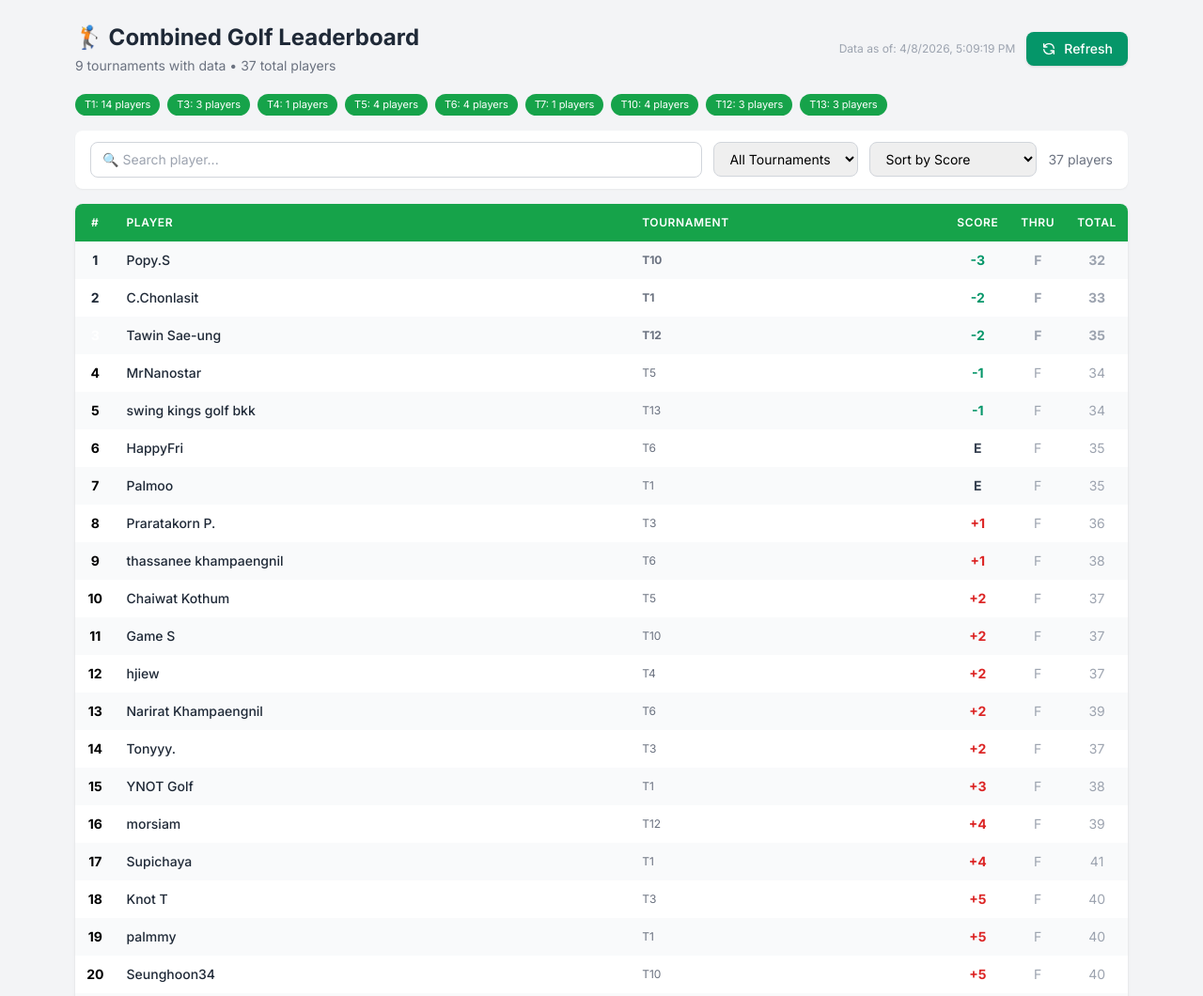
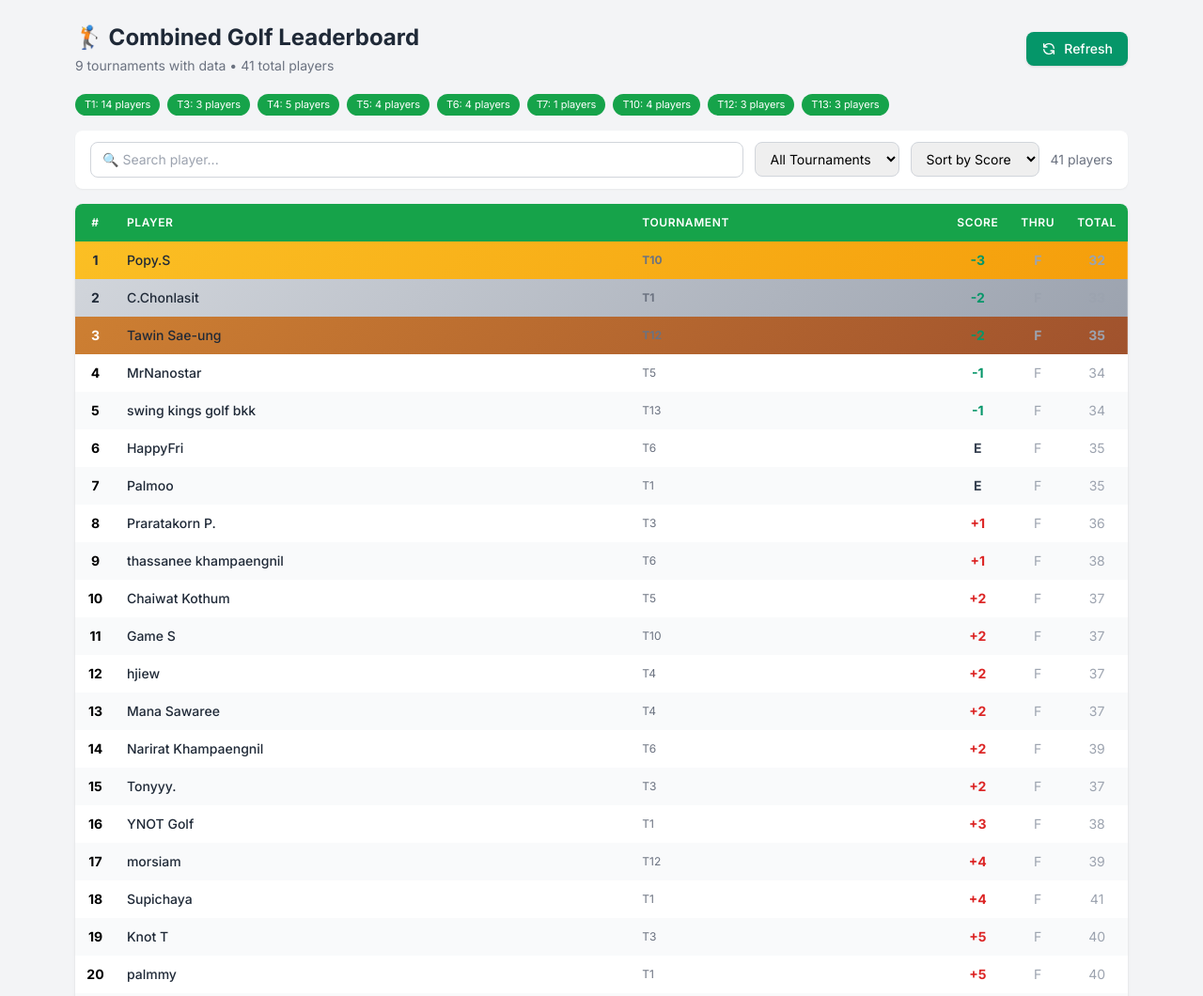
Before and after one commit to baroad06/singha-golf-leaderboard, a plain HTML site: page landing.html in a window 1280 px wide. Shown: the top 1060 px of the page at 94% size. Drawn offline with nearby package versions, Linux system fonts and the light colour scheme.

Commit message:
Fix: embed data directly in landing.html (no external fetch)

```diff
--- a/landing.html
+++ b/landing.html
@@ -9,21 +9,18 @@
   <style>
     body { font-family: 'Inter', sans-serif; background: #f3f4f6; }
     .th { background-color: #16a34a; color: white; }
-    .rank-1 { background: linear-gradient(135deg, #fbbf24, #f59e0b); color: #1f2937; font-weight: 800; }
-    .rank-2 { background: linear-gradient(135deg, #d1d5db, #9ca3af); color: #1f2937; font-weight: 700; }
-    .rank-3 { background: linear-gradient(135deg, #cd7f32, #a0522d); color: white; font-weight: 700; }
+    .rank-1 { background: linear-gradient(135deg, #fbbf24, #f59e0b) !important; color: #1f2937; font-weight: 800; }
+    .rank-2 { background: linear-gradient(135deg, #d1d5db, #9ca3af) !important; color: #1f2937; font-weight: 700; }
+    .rank-3 { background: linear-gradient(135deg, #cd7f32, #a0522d) !important; color: white; font-weight: 700; }
     .even { background: #f9fafb; }
     .odd { background: #ffffff; }
     .score-neg { color: #059669; font-weight: 700; }
     .score-pos { color: #dc2626; font-weight: 600; }
     .score-zero { color: #374151; font-weight: 700; }
-    .refresh-btn { transition: transform 0.1s; }
-    .refresh-btn:active { transform: scale(0.96); }
     .tournament-chip { background: #16a34a; color: white; font-size: 11px; padding: 3px 10px; border-radius: 9999px; cursor: pointer; transition: background 0.2s; }
     .tournament-chip:hover { background: #15803d; }
     .tournament-chip.inactive { background: #9ca3af; }
     .tournament-chip.no-data { background: #e5e7eb; color: #6b7280; cursor: default; }
-    .tournament-chip.no-data:hover { background: #e5e7eb; }
   </style>
 </head>
 <body>
@@ -33,17 +30,14 @@
     <div class="flex items-center justify-between mb-5">
       <div>
         <h1 class="text-2xl font-bold text-gray-800">🏌️ Combined Golf Leaderboard</h1>
-        <p class="text-sm text-gray-500 mt-1" id="subtitle">—</p>
+        <p class="text-sm text-gray-500 mt-1" id="subtitle">Loading...</p>
       </div>
-      <div class="flex items-center gap-3">
-        <div id="lastUpdated" class="text-xs text-gray-400"></div>
-        <button id="refreshBtn" onclick="refreshData()" class="refresh-btn flex items-center gap-2 bg-emerald-600 hover:bg-emerald-700 text-white px-4 py-2 rounded-lg text-sm font-medium shadow">
-          <svg id="refreshIcon" class="w-4 h-4" fill="none" stroke="currentColor" viewBox="0 0 24 24">
-            <path stroke-linecap="round" stroke-linejoin="round" stroke-width="2" d="M4 4v5h.582m15.356 2A8.001 8.001 0 004.582 9m0 0H9m11 11v-5h-.581m0 0a8.003 8.003 0 01-15.357-2m15.357 2H15"/>
-          </svg>
-          <span id="refreshLabel">Refresh</span>
-        </button>
-      </div>
+      <button onclick="location.reload()" class="flex items-center gap-2 bg-emerald-600 hover:bg-emerald-700 text-white px-4 py-2 rounded-lg text-sm font-medium shadow transition-all active:scale-95">
+        <svg class="w-4 h-4" fill="none" stroke="currentColor" viewBox="0 0 24 24">
+          <path stroke-linecap="round" stroke-linejoin="round" stroke-width="2" d="M4 4v5h.582m15.356 2A8.001 8.001 0 004.582 9m0 0H9m11 11v-5h-.581m0 0a8.003 8.003 0 01-15.357-2m15.357 2H15"/>
+        </svg>
+        Refresh
+      </button>
     </div>
 
     <!-- Tournament pills -->
@@ -58,7 +52,6 @@
       <select id="sortSelect" onchange="renderTable()" class="text-sm border border-gray-300 rounded-lg px-3 py-2 focus:outline-none focus:ring-2 focus:ring-emerald-500">
         <option value="score">Sort by Score</option>
         <option value="name">Sort by Name</option>
-        <option value="tournament">Sort by Tournament</option>
       </select>
       <div class="ml-auto text-sm text-gray-500" id="totalCount">—</div>
     </div>
@@ -72,7 +65,7 @@
               <th class="px-3 py-3 text-center text-xs font-semibold uppercase tracking-wider w-10 cursor-pointer" onclick="toggleSort()" title="Toggle sort">#</th>
               <th class="px-3 py-3 text-left text-xs font-semibold uppercase tracking-wider">Player</th>
               <th class="px-3 py-3 text-left text-xs font-semibold uppercase tracking-wider">Tournament</th>
-              <th class="px-3 py-3 text-center text-xs font-semibold uppercase tracking-wider w-16 cursor-pointer" onclick="toggleSort()" title="Toggle sort">Score</th>
+              <th class="px-3 py-3 text-center text-xs font-semibold uppercase tracking-wider w-16 cursor-pointer" onclick="toggleSort()">Score</th>
               <th class="px-3 py-3 text-center text-xs font-semibold uppercase tracking-wider w-12">Thru</th>
               <th class="px-3 py-3 text-center text-xs font-semibold uppercase tracking-wider w-12">Total</th>
             </tr>
@@ -83,7 +76,6 @@
       <div id="noDataMsg" class="hidden text-center py-12 text-gray-400">
         <div class="text-4xl mb-2">🏌️</div>
         <p class="text-lg">No leaderboard data</p>
-        <p class="text-sm mt-1 text-gray-400">Click Refresh to load data</p>
       </div>
     </div>
 
@@ -91,83 +83,79 @@
   </div>
 
   <script>
-    // ─── SCRAPED DATA ────────────────────────────────────────
-    const RAW_DATA = [
-      {name:"T1",rows:[
-        {rank:"1",player:"C.Chonlasit",score:"-2",thru:"F",total:"33"},
-        {rank:"2",player:"Palmoo",score:"E",thru:"F",total:"35"},
-        {rank:"4",player:"YNOT Golf",score:"+3",thru:"F",total:"38"},
-        {rank:"5",player:"Supichaya",score:"+4",thru:"F",total:"41"},
-        {rank:"6",player:"palmmy",score:"+5",thru:"F",total:"40"},
-        {rank:"7",player:"summer150",score:"+6",thru:"F",total:"41"},
-        {rank:"9",player:"Suphasingh",score:"+8",thru:"F",total:"43"},
-        {rank:"10",player:"Samwcrt",score:"+10",thru:"F",total:"45"},
-        {rank:"11",player:"Bordee W.",score:"+13",thru:"F",total:"48"},
-        {rank:"13",player:"KOSHIRO_KO",score:"+14",thru:"F",total:"49"},
-        {rank:"14",player:"Noi1951",score:"+15",thru:"F",total:"52"},
-        {rank:"15",player:"Dew Wijitra",score:"+22",thru:"F",total:"59"},
-        {rank:"16",player:"พรพรหม",score:"+23",thru:"F",total:"58"},
-        {rank:"17",player:"napassanan",score:"+26",thru:"F",total:"63"}
+    // ─── CLEANED DATA ────────────────────────────────────────
+    // Rows with properly structured player/score data only
+    const CLEAN_DATA = [
+      { name: "T1", rows: [
+        { player: "C.Chonlasit", score: "-2", thru: "F", total: "33" },
+        { player: "Palmoo", score: "E", thru: "F", total: "35" },
+        { player: "YNOT Golf", score: "+3", thru: "F", total: "38" },
+        { player: "Supichaya", score: "+4", thru: "F", total: "41" },
+        { player: "palmmy", score: "+5", thru: "F", total: "40" },
+        { player: "summer150", score: "+6", thru: "F", total: "41" },
+        { player: "Suphasingh", score: "+8", thru: "F", total: "43" },
+        { player: "Samwcrt", score: "+10", thru: "F", total: "45" },
+        { player: "Bordee W.", score: "+13", thru: "F", total: "48" },
+        { player: "KOSHIRO_KO", score: "+14", thru: "F", total: "49" },
+        { player: "Noi1951", score: "+15", thru: "F", total: "52" },
+        { player: "Dew Wijitra", score: "+22", thru: "F", total: "59" },
+        { player: "พรพรหม", score: "+23", thru: "F", total: "58" },
+        { player: "napassanan", score: "+26", thru: "F", total: "63" }
       ]},
-      {name:"T3",rows:[
-        {rank:"1",player:"Praratakorn P.",score:"+1",thru:"F",total:"36"},
-        {rank:"2",player:"Tonyyy.",score:"+2",thru:"F",total:"37"},
-        {rank:"3",player:"Knot T",score:"+5",thru:"F",total:"40"}
+      { name: "T3", rows: [
+        { player: "Praratakorn P.", score: "+1", thru: "F", total: "36" },
+        { player: "Tonyyy.", score: "+2", thru: "F", total: "37" },
+        { player: "Knot T", score: "+5", thru: "F", total: "40" }
       ]},
-      {name:"T4",rows:[
-        {rank:"1",player:"hjiew",score:"+2",thru:"F",total:"37"},
-        {rank:"Mana Sawaree",player:"+2",score:"F",thru:"37",total:"3"}
+      { name: "T4", rows: [
+        { player: "hjiew", score: "+2", thru: "F", total: "37" },
+        { player: "Mana Sawaree", score: "+2", thru: "F", total: "37" },
+        { player: "TonyNFTG", score: "+7", thru: "F", total: "42" },
+        { player: "morsiam", score: "+10", thru: "F", total: "45" },
+        { player: "Built_Built", score: "+20", thru: "F", total: "55" }
       ]},
-      {name:"T5",rows:[
-        {rank:"1",player:"MrNanostar",score:"-1",thru:"F",total:"34"},
-        {rank:"2",player:"Chaiwat Kothum",score:"+2",thru:"F",total:"37"},
-        {rank:"3",player:"Chawan Maliwan",score:"+6",thru:"F",total:"41"},
-        {rank:"4",player:"Lerdrit Limsurut",score:"+10",thru:"F",total:"45"}
+      { name: "T5", rows: [
+        { player: "MrNanostar", score: "-1", thru: "F", total: "34" },
+        { player: "Chaiwat Kothum", score: "+2", thru: "F", total: "37" },
+        { player: "Chawan Maliwan", score: "+6", thru: "F", total: "41" },
+        { player: "Lerdrit Limsurut", score: "+10", thru: "F", total: "45" }
       ]},
-      {name:"T6",rows:[
-        {rank:"1",player:"HappyFri",score:"E",thru:"F",total:"35"},
-        {rank:"2",player:"thassanee khampaengnil",score:"+1",thru:"F",total:"38"},
-        {rank:"3",player:"Narirat Khampaengnil",score:"+2",thru:"F",total:"39"},
-        {rank:"4",player:"Pro Kong",score:"+7",thru:"F",total:"42"}
+      { name: "T6", rows: [
+        { player: "HappyFri", score: "E", thru: "F", total: "35" },
+        { player: "thassanee khampaengnil", score: "+1", thru: "F", total: "38" },
+        { player: "Narirat Khampaengnil", score: "+2", thru: "F", total: "39" },
+        { player: "Pro Kong", score: "+7", thru: "F", total: "42" }
       ]},
-      {name:"T7",rows:[
-        {rank:"1",player:"piya likitpunyarat",score:"+8",thru:"F",total:"43"}
+      { name: "T7", rows: [
+        { player: "piya likitpunyarat", score: "+8", thru: "F", total: "43" }
       ]},
-      {name:"T10",rows:[
-        {rank:"1",player:"Popy.S",score:"-3",thru:"F",total:"32"},
-        {rank:"2",player:"Game S",score:"+2",thru:"F",total:"37"},
-        {rank:"3",player:"Seunghoon34",score:"+5",thru:"F",total:"40"},
-        {rank:"4",player:"Alex_82",score:"+7",thru:"F",total:"42"}
+      { name: "T10", rows: [
+        { player: "Popy.S", score: "-3", thru: "F", total: "32" },
+        { player: "Game S", score: "+2", thru: "F", total: "37" },
+        { player: "Seunghoon34", score: "+5", thru: "F", total: "40" },
+        { player: "Alex_82", score: "+7", thru: "F", total: "42" }
       ]},
-      {name:"T12",rows:[
-        {rank:"1",player:"Tawin Sae-ung",score:"-2",thru:"F",total:"35"},
-        {rank:"2",player:"morsiam",score:"+4",thru:"F",total:"39"},
-        {rank:"4",player:"Arnon Masoot",score:"+8",thru:"F",total:"43"}
+      { name: "T12", rows: [
+        { player: "Tawin Sae-ung", score: "-2", thru: "F", total: "35" },
+        { player: "morsiam", score: "+4", thru: "F", total: "39" },
+        { player: "Arnon Masoot", score: "+8", thru: "F", total: "43" }
       ]},
-      {name:"T13",rows:[
-        {rank:"1",player:"swing kings golf bkk",score:"-1",thru:"F",total:"34"},
-        {rank:"2",player:"Dr.Toni",score:"+7",thru:"F",total:"42"},
-        {rank:"4",player:"joeyth",score:"+12",thru:"F",total:"47"}
+      { name: "T13", rows: [
+        { player: "swing kings golf bkk", score: "-1", thru: "F", total: "34" },
+        { player: "Dr.Toni", score: "+7", thru: "F", total: "42" },
+        { player: "joeyth", score: "+12", thru: "F", total: "47" }
       ]}
     ];
 
-    // Filter to only properly-structured rows
-    const cleanRows = [];
-    RAW_DATA.forEach(t => {
+    // ─── STATE ─────────────────────────────────────────────
+    let sortMode = 'score';
+    const allRows = [];
+    CLEAN_DATA.forEach(t => {
       t.rows.forEach(r => {
-        // Only include rows where player doesn't look like a score/thru value
-        if (!r.player) return;
-        const playerOk = !r.player.match(/^[+-]?\d+$/) && !r.player.match(/^(E|F)$/);
-        const scoreOk = r.score && r.score.match(/^([EW]|[+-]?\d+)$/);
-        if (playerOk && scoreOk) {
-          cleanRows.push({ ...r, tournament: t.name });
-        }
+        allRows.push({ ...r, tournament: t.name });
       });
     });
-
-    // ─── STATE ─────────────────────────────────────────────
-    let sortMode = 'score';
-    const tournaments = RAW_DATA.map(t => ({ name: t.name, count: t.rows.filter(r => r.player && !r.player.match(/^[+-]?\d+$/) && r.score && r.score.match(/^([EW]|[+-]?\d+)$/)).length }));
+    const tournaments = CLEAN_DATA.map(t => ({ name: t.name, count: t.rows.length }));
 
     // ─── INIT ────────────────────────────────────────────────
     function init() {
@@ -175,11 +163,8 @@
       renderTournamentPills();
       renderTable();
       const activeCount = tournaments.filter(t => t.count > 0).length;
-      const totalRows = cleanRows.length;
       document.getElementById('subtitle').textContent =
-        `${activeCount} tournaments with data • ${totalRows} total players`;
-      document.getElementById('lastUpdated').textContent =
-        'Data as of: ' + new Date().toLocaleString();
+        `${activeCount} tournaments with data • ${allRows.length} total players`;
     }
 
     function setupFilterOptions() {
@@ -201,7 +186,6 @@
         if (t.count > 0) btn.onclick = () => {
           document.getElementById('filterSelect').value = t.name;
           renderTable();
-          document.getElementById('filterSelect').scrollIntoView();
         };
         c.appendChild(btn);
       });
@@ -213,13 +197,11 @@
       const search = document.getElementById('searchInput').value.toLowerCase();
       const filter = document.getElementById('filterSelect').value;
 
-      let rows = filter === 'all' ? cleanRows : cleanRows.filter(r => r.tournament === filter);
+      let rows = filter === 'all' ? allRows : allRows.filter(r => r.tournament === filter);
       if (search) rows = rows.filter(r => r.player.toLowerCase().includes(search));
 
       rows.sort((a, b) => {
         if (sortMode === 'name') return a.player.localeCompare(b.player);
-        if (sortMode === 'tournament') return a.tournament.localeCompare(b.tournament);
-        // score
         const sa = parseScore(a.score), sb = parseScore(b.score);
         if (sa !== sb) return sa - sb;
         return a.player.localeCompare(b.player);
@@ -241,12 +223,11 @@
         const sc = getScoreClass(r.score);
         const scoreDisplay = r.score === 'E' ? 'E' : r.score;
         const p = escape(r.player);
-        const t = escape(r.tournament);
 
         return `<tr class="hover:bg-emerald-50 transition-colors ${rowClass} ${rankClass}">
           <td class="px-3 py-2.5 text-center font-bold">${rank}</td>
           <td class="px-3 py-2.5 font-medium text-gray-800">${p}</td>
-          <td class="px-3 py-2.5 text-xs text-gray-500">${t}</td>
+          <td class="px-3 py-2.5 text-xs text-gray-500">${r.tournament}</td>
           <td class="px-3 py-2.5 text-center font-bold ${sc}">${scoreDisplay}</td>
           <td class="px-3 py-2.5 text-center text-gray-400">${r.thru || '-'}</td>
           <td class="px-3 py-2.5 text-center text-gray-400">${r.total || '-'}</td>
@@ -254,7 +235,6 @@
       }).join('');
     }
 
-    // ─── HELPERS ─────────────────────────────────────────────
     function parseScore(s) {
       if (s === 'E') return 0;
       if (!s) return Infinity;
@@ -279,25 +259,6 @@
       renderTable();
     }
 
-    function refreshData() {
-      const btn = document.getElementById('refreshBtn');
-      const icon = document.getElementById('refreshIcon');
-      const label = document.getElementById('refreshLabel');
-      icon.style.animation = 'spin 1s linear infinite';
-      btn.disabled = true;
-      label.textContent = 'Loading...';
-
-      // Re-run scraper via fetch (needs server running)
-      fetch('scrape_table.js?t=' + Date.now())
-        .catch(() => {})
-        .finally(() => {
-          icon.style.animation = '';
-          btn.disabled = false;
-          label.textContent = 'Refresh';
-          location.reload();
-        });
-    }
-
     init();
   </script>
 </body>
```
